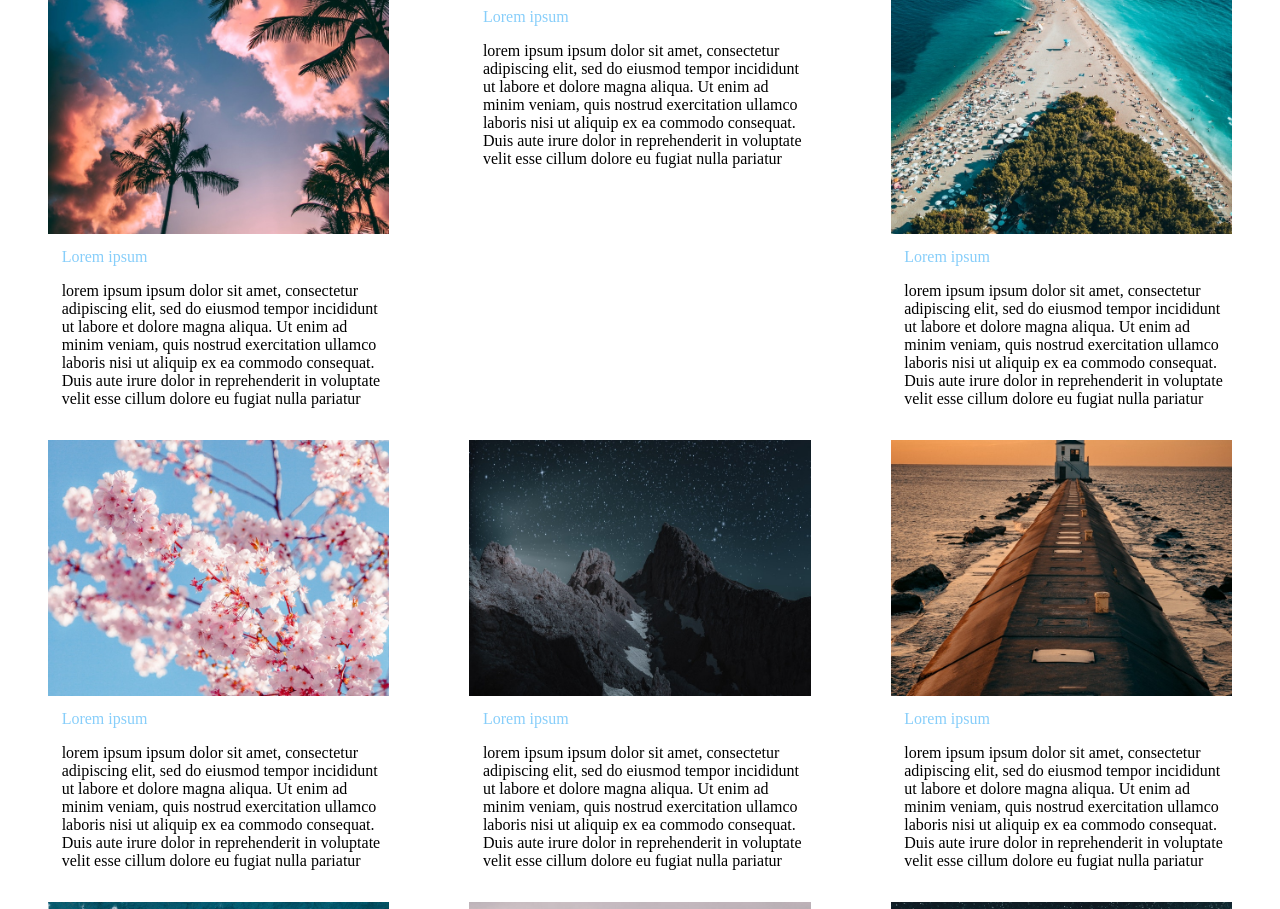
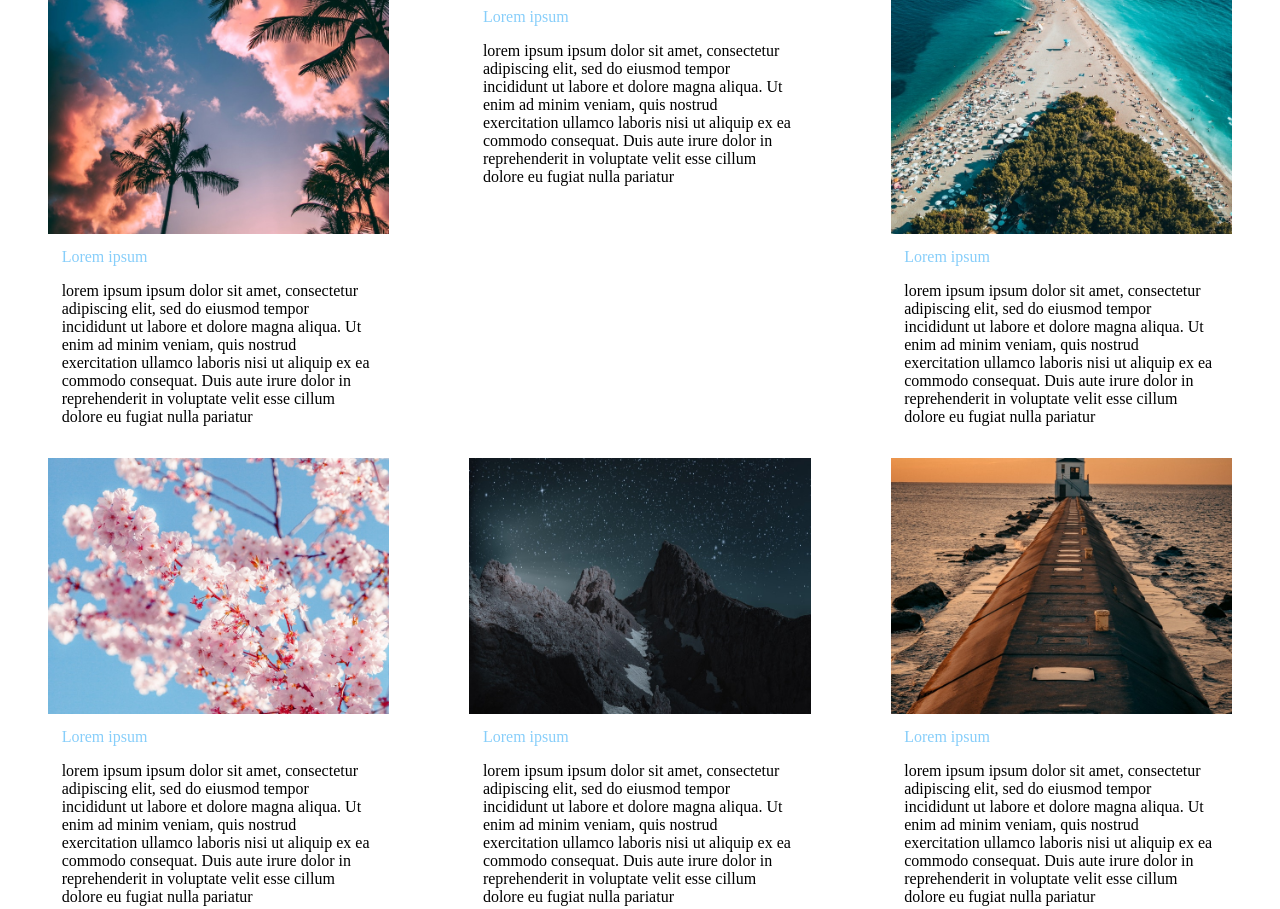
Before and after one commit to AnandPap/Repo06-07, a website: page ex01/src/index.html in a window 1280 px wide. Shown: the part 105-1014 px from the top of the page. Drawn offline with Linux system fonts and the light colour scheme.

Commit message:
First weekend project

```diff
--- a/ex01/style/index.css
+++ b/ex01/style/index.css
@@ -19,9 +19,10 @@ h2 {
     margin-top: 3%;
     color: lightskyblue;
 }
+
 .box3 {
     margin-left: 4%;
-    margin-right: 2%;
+    margin-right: 4%;
     width: auto;
     height: auto;
 }
```
